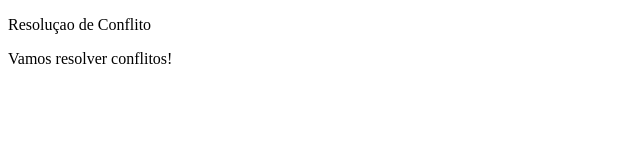
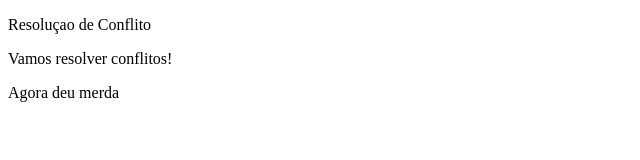
Before and after one commit to mastertech-imfe-2503/resolucao-conflito, a plain HTML site: page index.html in a window 1280 px wide. Shown: the whole page, without its empty margins (0-640 px from the left). Drawn offline with Linux system fonts and the light colour scheme.

Commit message:
Added new text line

```diff
--- a/index.html
+++ b/index.html
@@ -9,5 +9,6 @@
 <body>
     <p>Resoluçao de Conflito</p>
     <p>Vamos resolver conflitos!</p>
+    <p>Agora deu merda</p>
 </body>
 </html>
```
